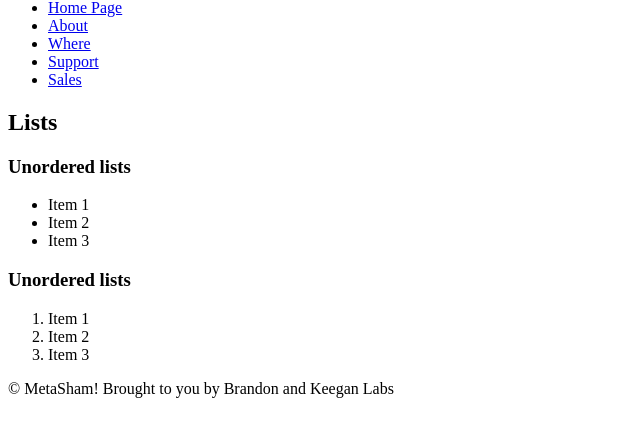
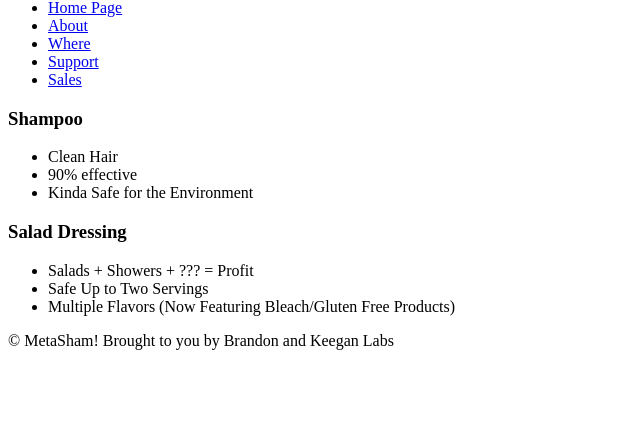
Before and after one commit to jessicakoch3/metasham, a plain HTML site: page index.html in a window 1280 px wide. Shown: the part 115-552 px from the top of the page, without its empty margins (0-640 px from the left). Drawn offline with Linux system fonts and the light colour scheme.

Commit message:
adding most recent updates to index.

```diff
--- a/index.html
+++ b/index.html
@@ -10,7 +10,7 @@
 
   <header>
     <h1>MetaSham! It's Shamarific</h1>
-    <img alt="Main Logo" src="website/metasham.png" height="150" width="100">
+    <img alt="Main Logo" src="metasham.png" height="150" width="100">
 
   <nav>
     <ul>
@@ -36,21 +36,19 @@
 
   </header>
 
-    <h2>Lists</h2>
-
-    <h3>Unordered lists</h3>
+    <h3>Shampoo</h3>
     <ul>
-      <li>Item 1</li>
-      <li>Item 2</li>
-      <li>Item 3</li>
+      <li>Clean Hair</li>
+      <li>90% effective</li>
+      <li>Kinda Safe for the Environment</li>
     </ul>
 
-    <h3>Unordered lists</h3>
-    <ol>
-      <li>Item 1</li>
-      <li>Item 2</li>
-      <li>Item 3</li>
-    </ol>
+    <h3>Salad Dressing</h3>
+   <ul>
+      <li>Salads + Showers + ??? = Profit</li>
+      <li>Safe Up to Two Servings</li>
+      <li>Multiple Flavors (Now Featuring Bleach/Gluten Free Products)</li>
+    </ul>
     <footer>
        <p>&copy; MetaSham! Brought to you by Brandon and Keegan Labs</p>
     </footer>
```
